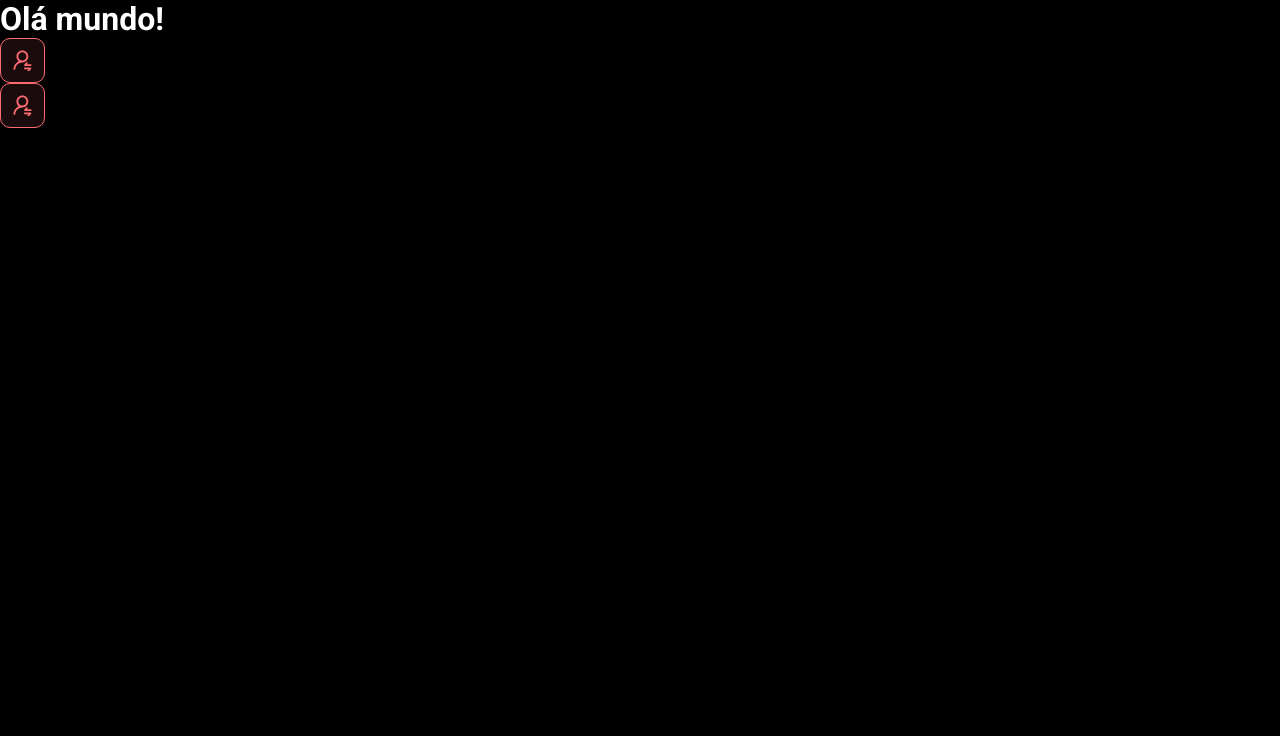
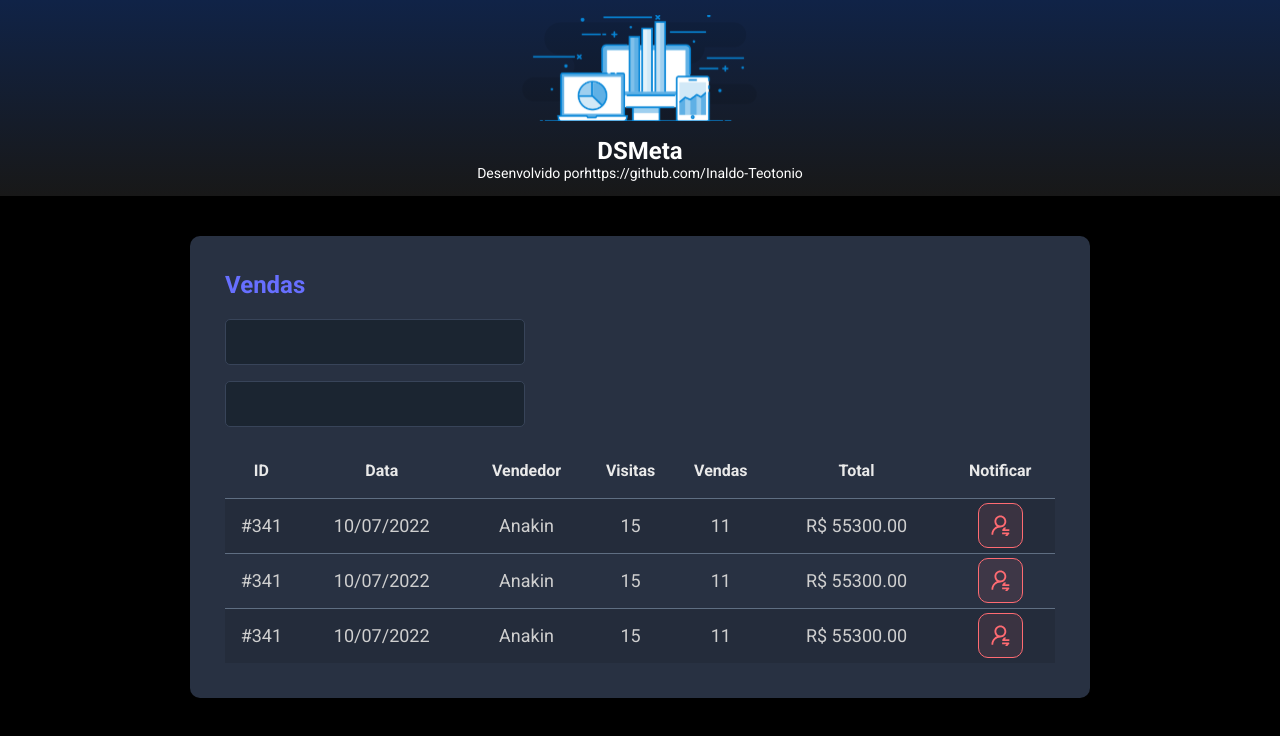
Before and after one commit to Inaldo-Teotonio/dsmeta, a React (Vite) app in the folder frontend/: page / in a window 1280 px wide. Shown: the top 736 px of the page. Built offline with nearby package versions, Linux system fonts and the light colour scheme.

Commit message:
Other components

```diff
--- a/frontend/src/App.tsx
+++ b/frontend/src/App.tsx
@@ -1,11 +1,21 @@
-import NotificationButton from "./componets/NotificationButton"
+import Header from "./componets/Header"
+import SalesCard from "./componets/SalesCard"
+
+
 
 function App() {
   return (
     <>
-      <h1>Olá mundo!</h1>
-      <NotificationButton />
-      <NotificationButton />
+      <Header />
+      <main>
+        <section id="sales">
+          <div className="dsmeta-container">
+            <SalesCard />
+
+          </div>
+        </section>
+      </main>
+
     </>
   )
 }
--- /dev/null
+++ b/frontend/src/componets/Header/index.tsx
@@ -0,0 +1,20 @@
+import logo from "../../Assets/img/logo.svg"
+import "./styles.css"
+
+
+
+function Header() {
+    return (
+        <header>
+            <div className="dsmeta-logo-container">
+                <img src={logo} alt="DSMeta" />
+                <h1>DSMeta</h1>
+                <p>Desenvolvido por
+                    <a href="https://github.com/Inaldo-Teotonio">https://github.com/Inaldo-Teotonio</a>
+                </p>
+            </div>
+        </header>
+    )
+}
+
+export default Header
--- /dev/null
+++ b/frontend/src/componets/Header/styles.css
@@ -0,0 +1,32 @@
+header {
+    background: linear-gradient(180deg, #102347 0%, #181818 100%);
+    height: 220;
+    display: flex;
+    align-items: center;
+    justify-content: center;
+
+}
+
+.dsmeta-logo-container {
+    display: flex;
+    flex-direction: column;
+    align-items: center;
+
+}
+
+.dsmeta-logo-container img {
+    width: 235;
+    margin-top: 15px;
+
+}
+
+.dsmeta-logo-container h1 {
+    margin-top: 15px;
+    font-size: 24px;
+}
+
+.dsmeta-logo-container p {
+    font-size: 14px;
+    font-weight: 3000;
+    margin-bottom: 15px;
+}
--- /dev/null
+++ b/frontend/src/componets/SalesCard/index.tsx
@@ -0,0 +1,78 @@
+import NotificationButton from "../NotificationButton"
+import "./styles.css"
+
+function SalesCard() {
+    return (
+        <div className="dsmeta-card">
+            <h2 className="dsmeta-sales-title">Vendas</h2>
+            <div>
+                <div className="dsmeta-form-control-container">
+                    <input className="dsmeta-form-control" type="text" />
+                </div>
+                <div className="dsmeta-form-control-container">
+                    <input className="dsmeta-form-control" type="text" />
+                </div>
+            </div>
+
+            <div>
+                <table className="dsmeta-sales-table">
+                    <thead>
+                        <tr>
+                            <th className="show992">ID</th>
+                            <th className="show576">Data</th>
+                            <th>Vendedor</th>
+                            <th className="show992">Visitas</th>
+                            <th className="show992">Vendas</th>
+                            <th>Total</th>
+                            <th>Notificar</th>
+                        </tr>
+                    </thead>
+                    <tbody>
+                        <tr>
+                            <td className="show992">#341</td>
+                            <td className="show576">10/07/2022</td>
+                            <td>Anakin</td>
+                            <td className="show992">15</td>
+                            <td className="show992">11</td>
+                            <td>R$ 55300.00</td>
+                            <td>
+                                <div className="dsmeta-red-btn-container">
+                                    <NotificationButton />
+                                </div>
+                            </td>
+                        </tr>
+                        <tr>
+                            <td className="show992">#341</td>
+                            <td className="show576">10/07/2022</td>
+                            <td>Anakin</td>
+                            <td className="show992">15</td>
+                            <td className="show992">11</td>
+                            <td>R$ 55300.00</td>
+                            <td>
+                                <div className="dsmeta-red-btn-container">
+                                    <NotificationButton />
+                                </div>
+                            </td>
+                        </tr>
+                        <tr>
+                            <td className="show992">#341</td>
+                            <td className="show576">10/07/2022</td>
+                            <td>Anakin</td>
+                            <td className="show992">15</td>
+                            <td className="show992">11</td>
+                            <td>R$ 55300.00</td>
+                            <td>
+                                <div className="dsmeta-red-btn-container">
+                                    <NotificationButton />
+                                </div>
+                            </td>
+                        </tr>
+                    </tbody>
+                </table>
+            </div>
+
+        </div>
+    )
+}
+
+export default SalesCard
--- /dev/null
+++ b/frontend/src/componets/SalesCard/styles.css
@@ -0,0 +1,101 @@
+.dsmeta-card {
+    background-color: #283142;
+    border-radius: 10px;
+    padding: 30px 10px;
+}
+
+.dsmeta-sales-title {
+    color: #676fff;
+    font-size: 24px;
+    margin-bottom: 20px;
+}
+
+.dsmeta-form-control {
+    height: 46px;
+    background-color: #1B2531;
+    border: 1px solid #384459;
+    border-radius: 5px;
+    width: 100%;
+    color: #9AAABE;
+    padding: 0 20px;
+    font-size: 18px;
+
+}
+
+.dsmeta-form-control-container {
+    margin-bottom: 16px;
+    max-width: 300px;
+}
+
+.dsmeta-sales-table {
+    width: 100%;
+    border-spacing: 0;
+    border-collapse: collapse;
+}
+
+.dsmeta-sales-table thead {
+    height: 55px;
+    font-size: 16px;
+    color: #E9E9E9;
+    font-weight: 700;
+}
+
+.dsmeta-sales-table tbody {
+    font-size: 14px;
+    font-weight: 400;
+    color: #CFCFCF;
+    text-align: center;
+}
+
+.dsmeta-sales-table tbody tr {
+    height: 74px;
+    background-color: #283142;
+    border-top: 1px solid #5F6E82;
+}
+
+.dsmeta-sales-table tbody tr:nth-child(odd) {
+    background-color: #242C3B;
+
+}
+
+.dsmeta-sales-table tbody tr:hover>td {
+    background-color: #384459;
+}
+
+.dsmeta-red-btn-container {
+    display: flex;
+    justify-content: center;
+}
+
+.show576 {
+    display: none;
+}
+
+@media (min-width: 576px) {
+    .show576 {
+        display: table-cell;
+    }
+
+    .dsmeta-card {
+        padding: 35px;
+    }
+
+    .dsmeta-sales-table tbody tr {
+        height: 55px;
+    }
+
+    .dsmeta-sales-table tbody {
+        font-size: 18px;
+    }
+
+}
+
+.show992 {
+    display: none;
+}
+
+@media (min-width: 992px) {
+    .show992 {
+        display: table-cell;
+    }
+}
--- a/frontend/src/index.css
+++ b/frontend/src/index.css
@@ -13,7 +13,19 @@
   background-color: #000;
 }
 
-a, a:hover, a:visited {
+a,
+a:hover,
+a:visited {
   color: unset;
   text-decoration: none;
 }
+
+.dsmeta-container {
+  width: 100%;
+  max-width: 900px;
+  margin: 0 auto;
+}
+
+#sales {
+  padding: 40px 10px;
+}
```
Also changed, not shown: frontend/src/Assets/img/logo.svg (added). Lines whose indentation alone changed are shown as unchanged.
